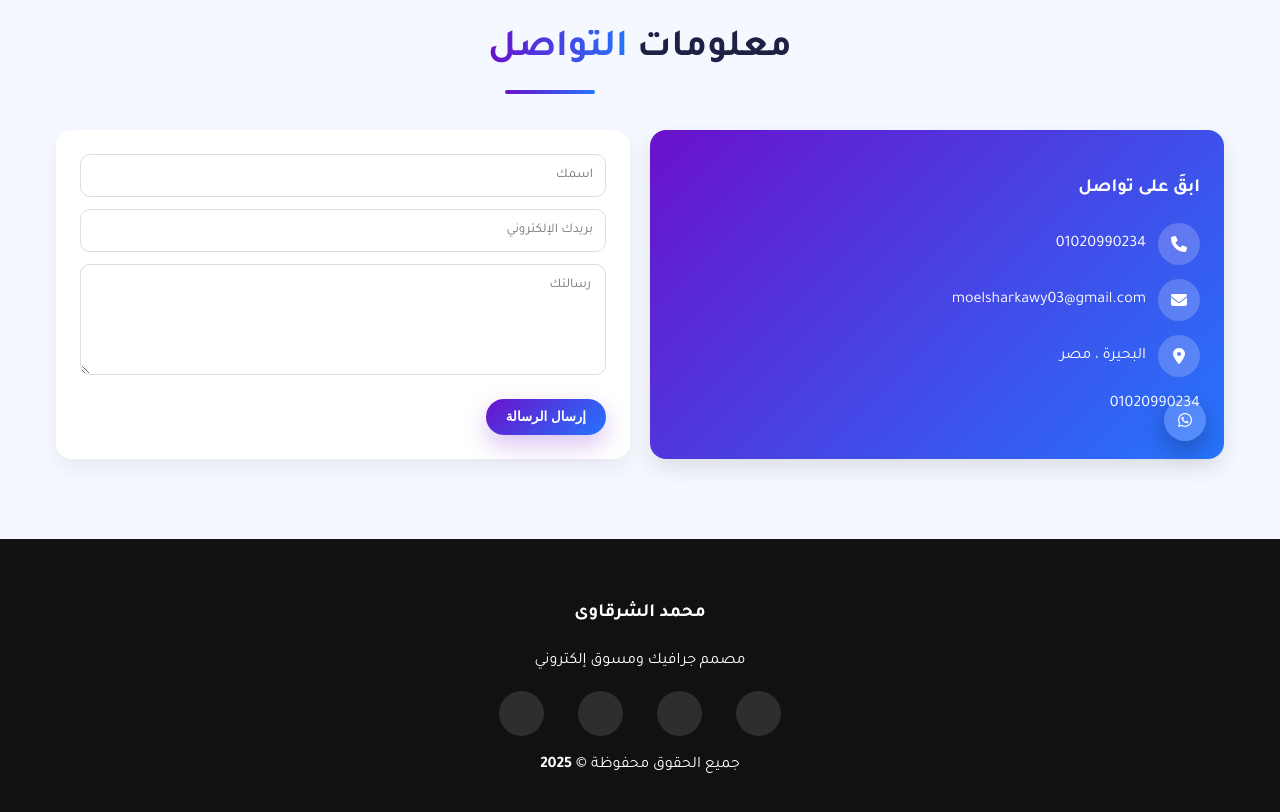
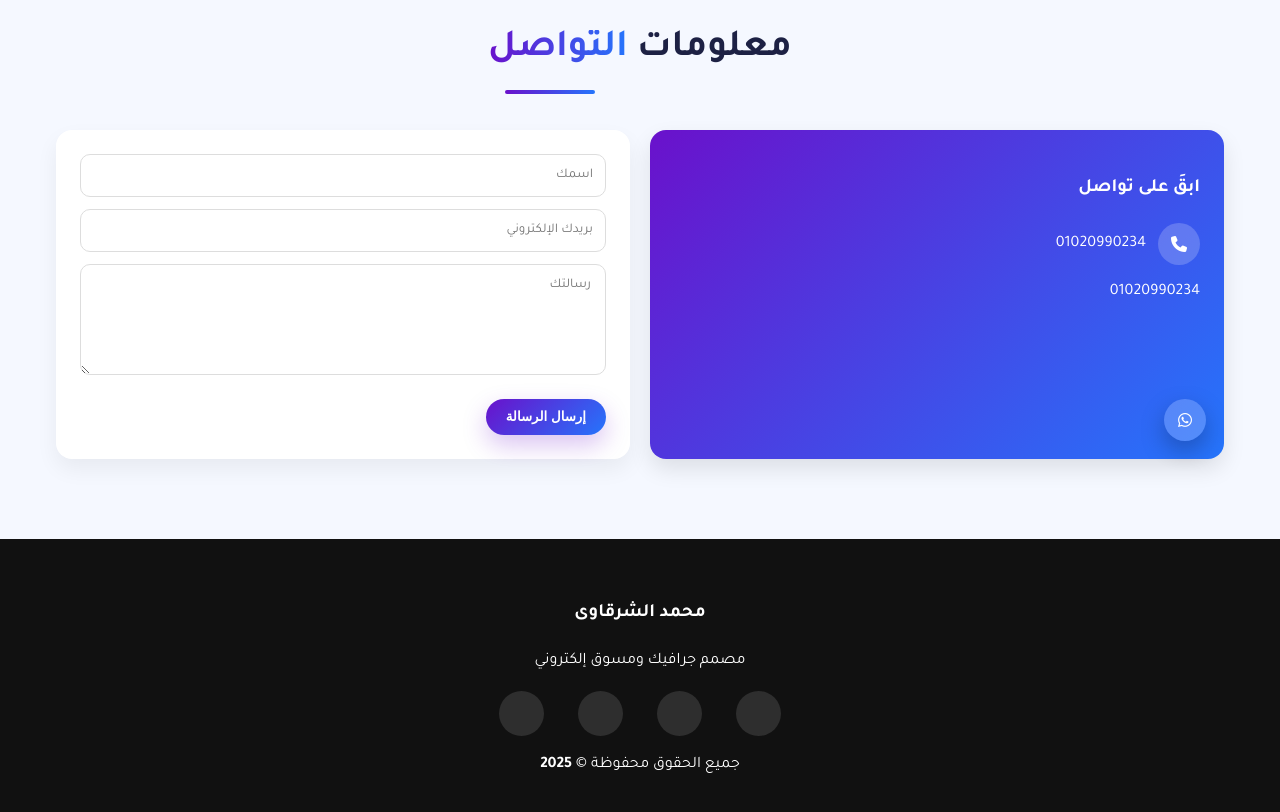
Before and after one commit to mohamed-elsharkawy03/portfolio, a plain HTML site: page index.html in a window 1280 px wide. Shown: the part 3660-4472 px from the top of the page. Drawn offline with nearby package versions, Linux system fonts and the light colour scheme.

Commit message:
Update index.html

```diff
--- a/index.html
+++ b/index.html
@@ -276,13 +276,18 @@
   <div class="container">
     <h2 class="title">معلومات <span style="background:linear-gradient(90deg,var(--primary),var(--secondary));-webkit-background-clip:text;-webkit-text-fill-color:transparent">التواصل</span></h2>
     <div class="wrap">
-      <div class="info" data-aos="fade-right">
-        <h3>ابقَ على تواصل</h3>
-        <div class="row"><i class="fas fa-phone"></i><span id="cPhone">01020990234</span></div>
-        <div class="row"><i class="fas fa-envelope"></i><span id="cEmail">moelsharkawy03@gmail.com</span></div>
-        <div class="row"><i class="fas fa-map-marker-alt"></i><span id="cAddress">البحيرة ، مصر</span></div>
-        <div class="row"><i class="fab fa-whatsapp"></i><span id="cWhats">01020990234</span></div>
-      </div>
+      <!-- Info Section -->
+<div class="info" data-aos="fade-right">
+  <h3>ابقَ على تواصل</h3>
+  <div class="row"><i class="fas fa-phone"></i><span id="cPhone">01020990234</span></div>
+  <div class="row">
+    <i class="fab fa-whatsapp"></i>
+    <a href="https://wa.me/201020990234" target="_blank" style="color:inherit; text-decoration:none;">
+      01020990234
+    </a>
+  </div>
+</div>
+
 
       <!-- Formspree Contact Form -->
       <form id="contactForm" data-aos="fade-left" action="https://formspree.io/f/xpwjdqaz" method="POST">
```
